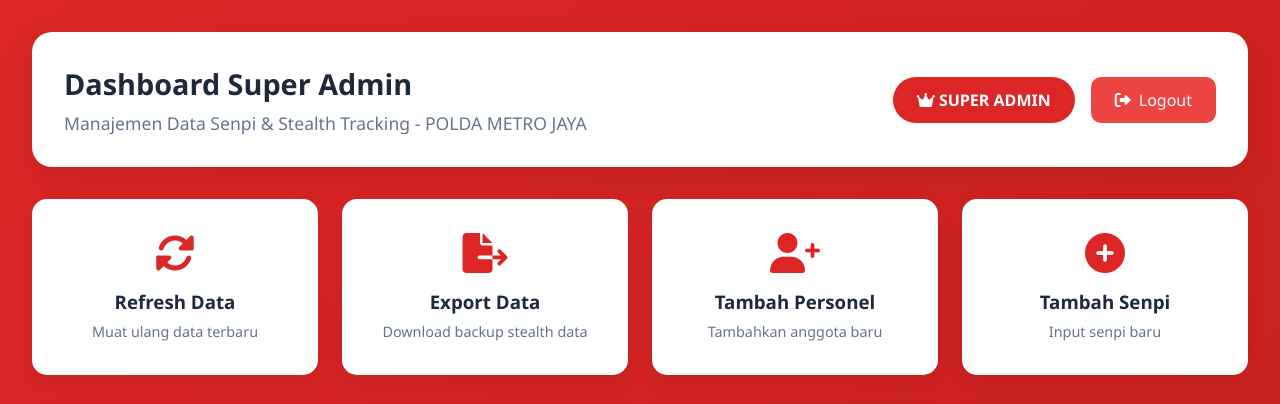
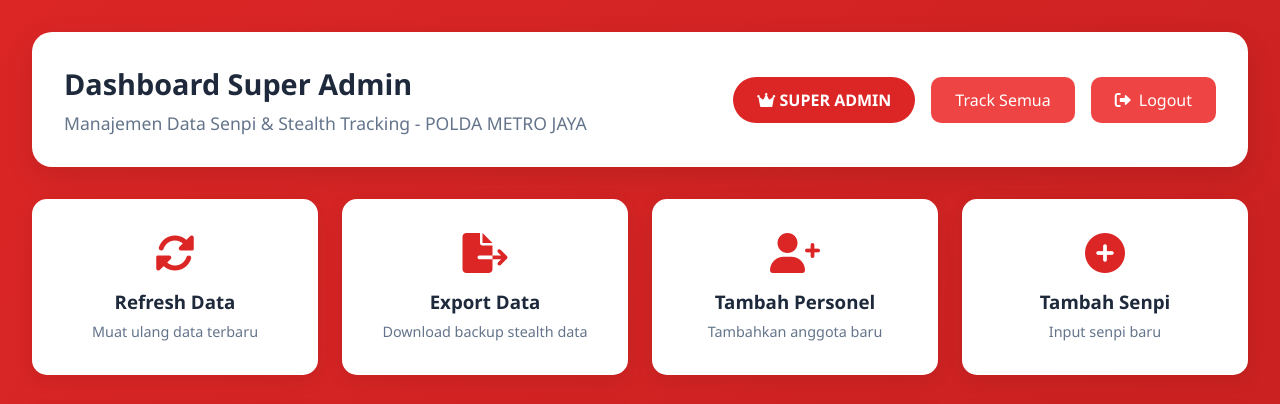
Before and after one commit to serverlogistik/track-senpi, a plain HTML site: page dashboard-admin.html in a window 1280 px wide. Shown: the top 404 px of the page. Drawn offline with nearby package versions, Linux system fonts and the light colour scheme; no server answers; sample sign-in values are in the browser's storage.

Commit message:
Update dashboard-admin.html

```diff
--- a/dashboard-admin.html
+++ b/dashboard-admin.html
@@ -798,6 +798,7 @@
 <script src="js/firebase-sync-queue.js"></script>
 <script src="js/firebase-listener.js"></script>
     <script src="https://unpkg.com/leaflet@1.9.4/dist/leaflet.js"></script>
+    <script src="js/admin-track-all.js"></script>
 <script>
     // ===== Global State =====
     let ALL_DATA = [];
```
